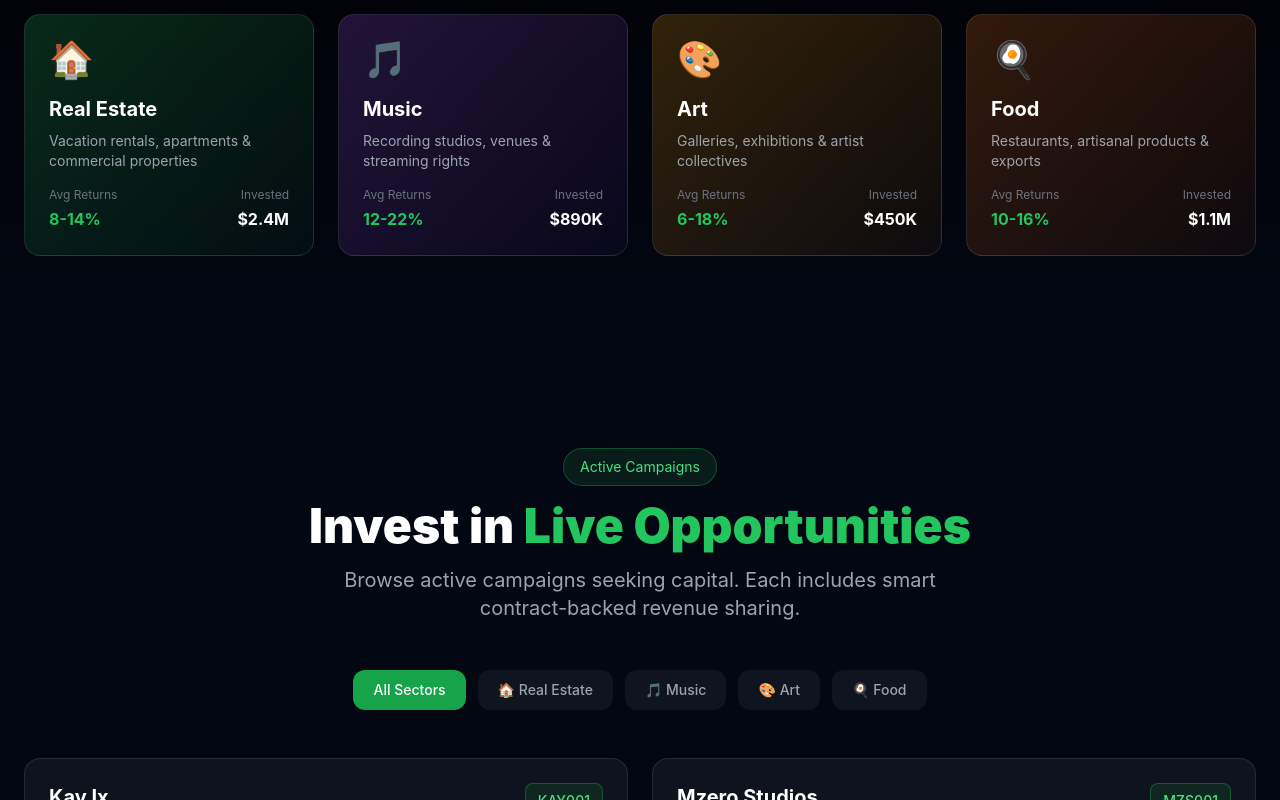
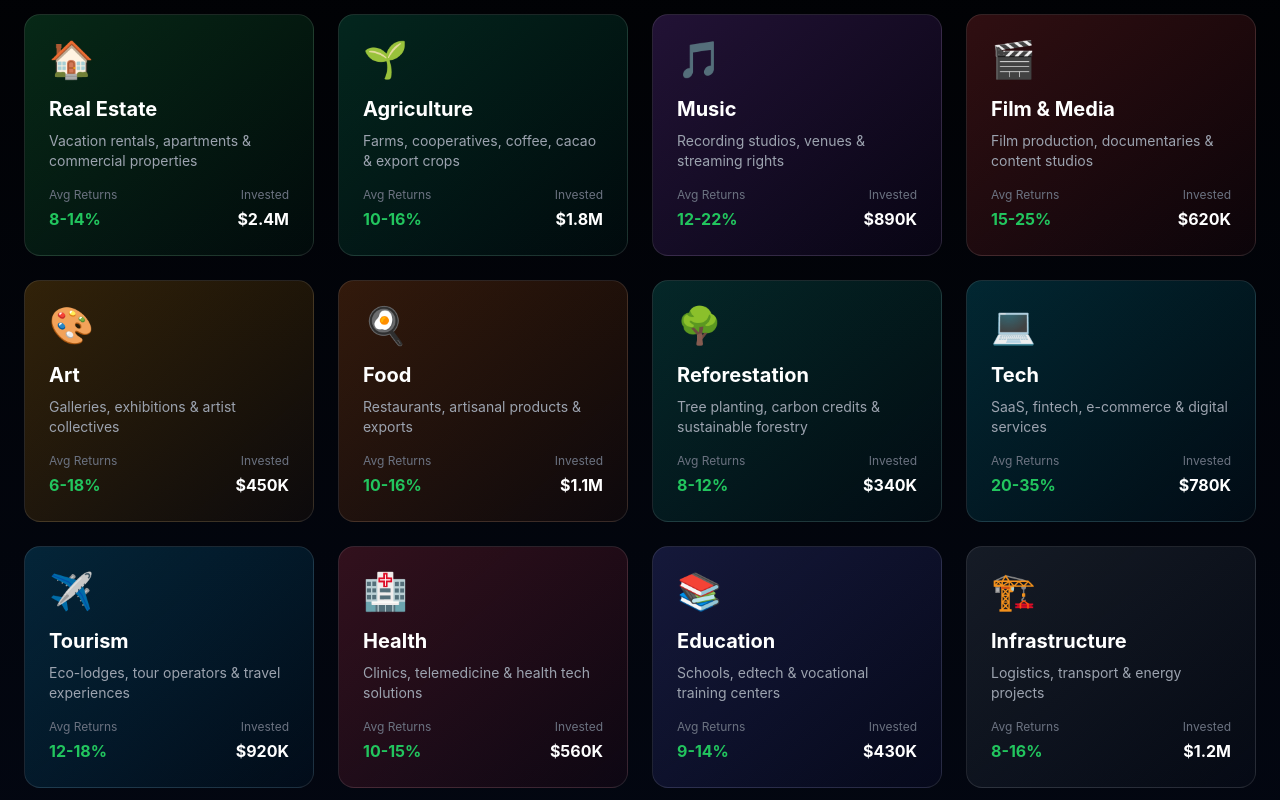
Before and after one commit to AlekThermezy/KONBIT, a Next.js app: page /growth in a window 1280 px wide. Shown: the part 1120-1920 px from the top of the page. Built offline with nearby package versions, Linux system fonts and the light colour scheme; no server answers.

Commit message:
feat: Expand sectors from 4 to 12 — agriculture, film, reforestation, tech, tourism, health, education, infrastructure

```diff
--- a/src/app/growth/page.tsx
+++ b/src/app/growth/page.tsx
@@ -16,6 +16,15 @@ const sectors = [
     invested: '$2.4M'
   },
   {
+    title: 'Agriculture',
+    icon: '🌱',
+    desc: 'Farms, cooperatives, coffee, cacao & export crops',
+    color: 'from-emerald-500/20 to-emerald-600/5',
+    borderColor: 'hover:border-emerald-500/50',
+    returns: '10-16%',
+    invested: '$1.8M'
+  },
+  {
     title: 'Music',
     icon: '🎵',
     desc: 'Recording studios, venues & streaming rights',
@@ -23,6 +32,15 @@ const sectors = [
     borderColor: 'hover:border-purple-500/50',
     returns: '12-22%',
     invested: '$890K'
+  },
+  {
+    title: 'Film & Media',
+    icon: '🎬',
+    desc: 'Film production, documentaries & content studios',
+    color: 'from-red-500/20 to-red-600/5',
+    borderColor: 'hover:border-red-500/50',
+    returns: '15-25%',
+    invested: '$620K'
   },
   {
     title: 'Art',
@@ -41,6 +59,60 @@ const sectors = [
     borderColor: 'hover:border-orange-500/50',
     returns: '10-16%',
     invested: '$1.1M'
+  },
+  {
+    title: 'Reforestation',
+    icon: '🌳',
+    desc: 'Tree planting, carbon credits & sustainable forestry',
+    color: 'from-teal-500/20 to-teal-600/5',
+    borderColor: 'hover:border-teal-500/50',
+    returns: '8-12%',
+    invested: '$340K'
+  },
+  {
+    title: 'Tech',
+    icon: '💻',
+    desc: 'SaaS, fintech, e-commerce & digital services',
+    color: 'from-cyan-500/20 to-cyan-600/5',
+    borderColor: 'hover:border-cyan-500/50',
+    returns: '20-35%',
+    invested: '$780K'
+  },
+  {
+    title: 'Tourism',
+    icon: '✈️',
+    desc: 'Eco-lodges, tour operators & travel experiences',
+    color: 'from-sky-500/20 to-sky-600/5',
+    borderColor: 'hover:border-sky-500/50',
+    returns: '12-18%',
+    invested: '$920K'
+  },
+  {
+    title: 'Health',
+    icon: '🏥',
+    desc: 'Clinics, telemedicine & health tech solutions',
+    color: 'from-rose-500/20 to-rose-600/5',
+    borderColor: 'hover:border-rose-500/50',
+    returns: '10-15%',
+    invested: '$560K'
+  },
+  {
+    title: 'Education',
+    icon: '📚',
+    desc: 'Schools, edtech & vocational training centers',
+    color: 'from-indigo-500/20 to-indigo-600/5',
+    borderColor: 'hover:border-indigo-500/50',
+    returns: '9-14%',
+    invested: '$430K'
+  },
+  {
+    title: 'Infrastructure',
+    icon: '🏗️',
+    desc: 'Logistics, transport & energy projects',
+    color: 'from-slate-500/20 to-slate-600/5',
+    borderColor: 'hover:border-slate-500/50',
+    returns: '8-16%',
+    invested: '$1.2M'
   }
 ]
 
@@ -160,7 +232,7 @@ export default function GrowthPage() {
           {/* Stats */}
           <div className="grid grid-cols-2 md:grid-cols-4 gap-6 max-w-3xl mx-auto">
             {[
-              { value: '4', label: 'Sectors' },
+              { value: '12', label: 'Sectors' },
               { value: '$4.8M', label: 'Total Raised' },
               { value: '2,400+', label: 'Investors' },
               { value: '12%', label: 'Avg Returns' }
@@ -182,14 +254,14 @@ export default function GrowthPage() {
               Investment Sectors
             </div>
             <h2 className="text-4xl md:text-5xl font-black mb-4">
-              Four Ways to <span className="text-green-500">Grow Haiti</span>
+              12 Ways to <span className="text-green-500">Grow Haiti</span>
             </h2>
             <p className="text-xl text-gray-400 max-w-2xl mx-auto">
-              From vacation rentals to recording studios — invest in real Haitian businesses across these sectors.
+              From farms to film studios — invest in real Haitian businesses across these sectors.
             </p>
           </div>
 
-          <div className="grid md:grid-cols-2 lg:grid-cols-4 gap-6">
+          <div className="grid md:grid-cols-2 lg:grid-cols-3 xl:grid-cols-4 gap-6">
             {sectors.map((sector) => (
               <div
                 key={sector.title}
```
